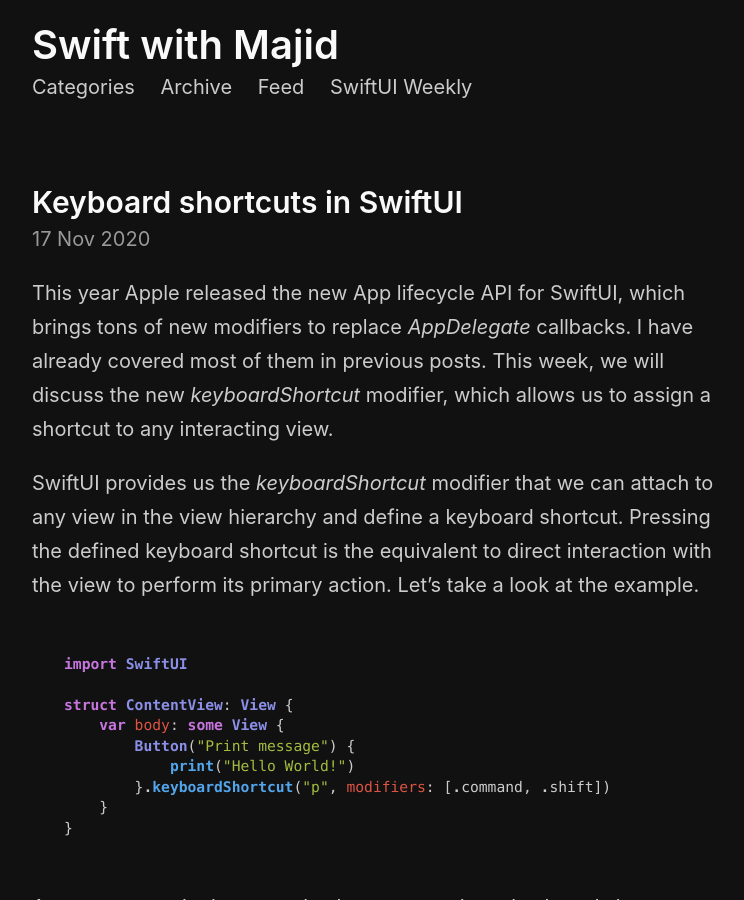
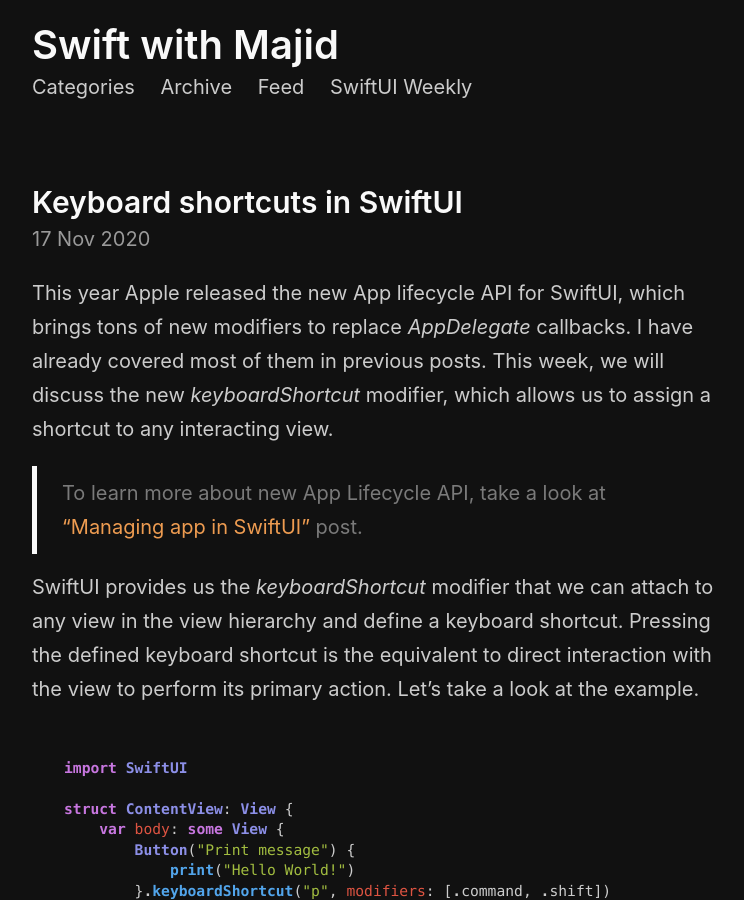
Before and after one commit to mecid/mecid.github.io, a Jekyll site: the page built from _posts/2020-11-17-keyboard-shortcuts-in-swiftui.md, in a window 1280 px wide and 900 px high. Shown: the whole window, without its empty margins (258-1002 px from the left). Built offline with Jekyll 4.4.1, drawn with Linux system fonts in a browser that asks for light colours.

Commit message:
App lifecycle API reference added to the post.

```diff
--- a/_posts/2020-11-17-keyboard-shortcuts-in-swiftui.md
+++ b/_posts/2020-11-17-keyboard-shortcuts-in-swiftui.md
@@ -6,6 +6,8 @@
 ---
 
 This year Apple released the new App lifecycle API for SwiftUI, which brings tons of new modifiers to replace *AppDelegate* callbacks. I have already covered most of them in previous posts. This week, we will discuss the new *keyboardShortcut* modifier, which allows us to assign a shortcut to any interacting view.
+
+> To learn more about new App Lifecycle API, take a look at ["Managing app in SwiftUI"](/2020/08/19/managing-app-in-swiftui/) post.
 
 SwiftUI provides us the *keyboardShortcut* modifier that we can attach to any view in the view hierarchy and define a keyboard shortcut. Pressing the defined keyboard shortcut is the equivalent to direct interaction with the view to perform its primary action. Let's take a look at the example.
 
```
